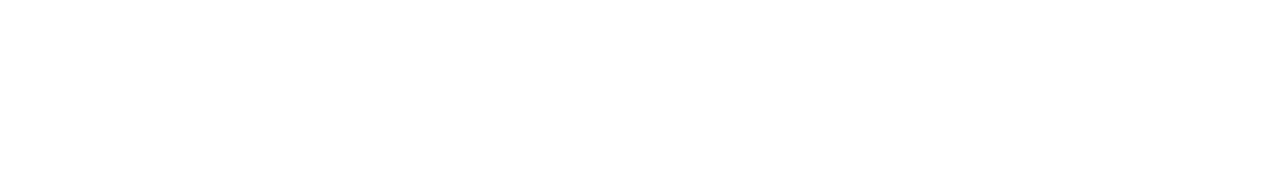
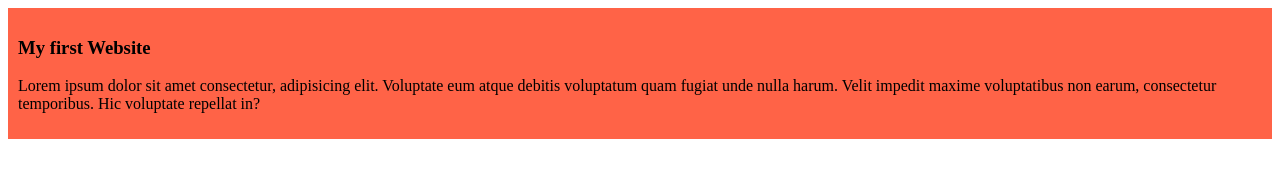
Before and after one commit to mukso99/my-simple-website, a plain HTML site: page index.html in a window 1280 px wide. Drawn offline with Linux system fonts and the light colour scheme.

Commit message:
added first blog

```diff
--- a/index.html
+++ b/index.html
@@ -4,8 +4,12 @@
     <meta charset="UTF-8">
     <meta name="viewport" content="width=device-width, initial-scale=1.0">
     <title>My Simple Website</title>
+    <link rel="stylesheet" href="styles/blog.css">
 </head>
 <body>
-
+    <div>
+        <h3>My first Website</h3>
+        <p>Lorem ipsum dolor sit amet consectetur, adipisicing elit. Voluptate eum atque debitis voluptatum quam fugiat unde nulla harum. Velit impedit maxime voluptatibus non earum, consectetur temporibus. Hic voluptate repellat in?</p>
+    </div>
 </body>
 </html>
--- /dev/null
+++ b/styles/blog.css
@@ -0,0 +1,4 @@
+div{
+    background-color: tomato;
+    padding: 10px;
+}
```
